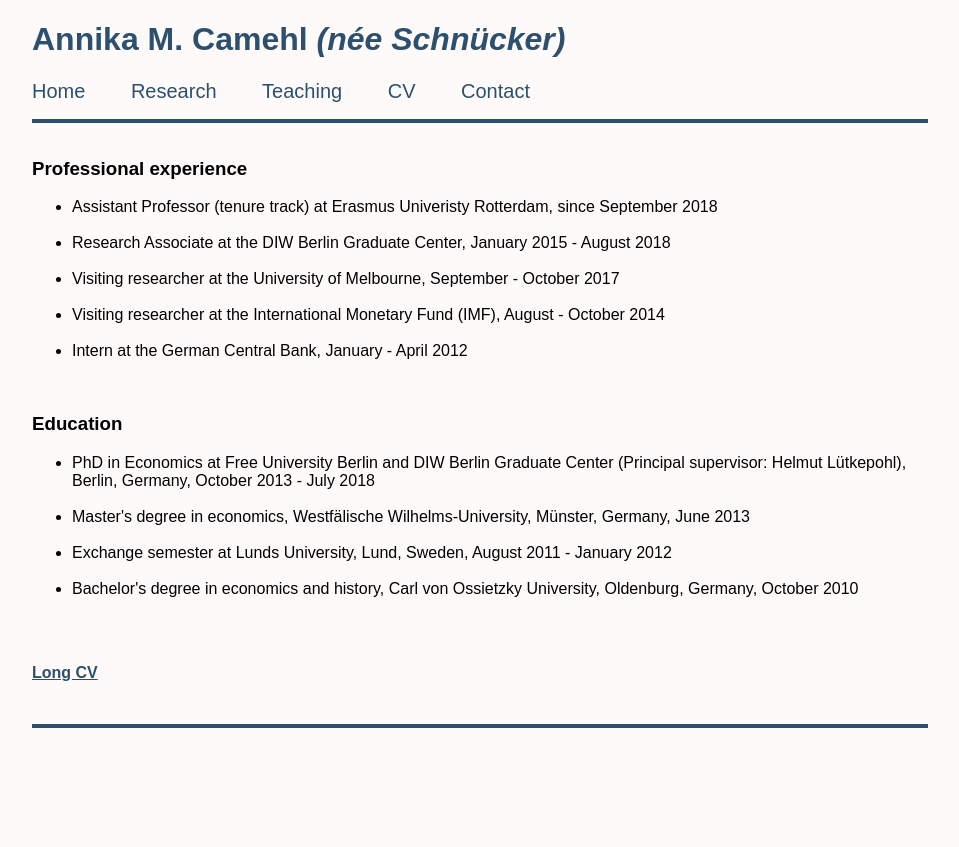
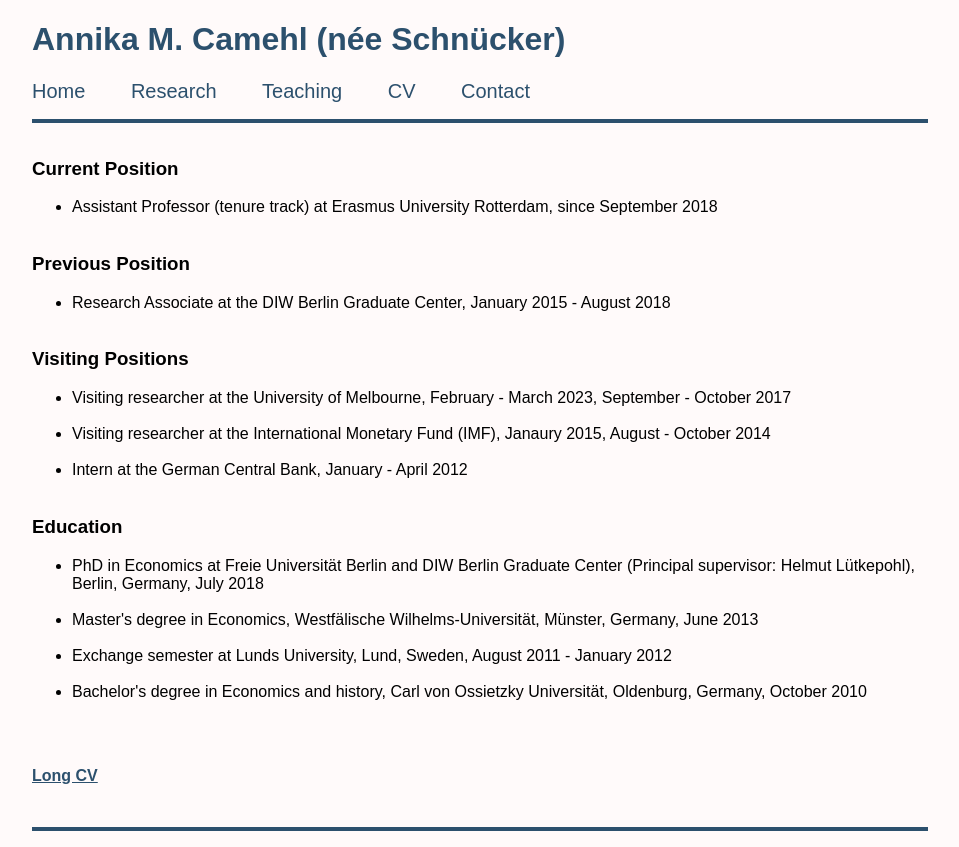
Before and after one commit to aschnuecker/aschnuecker.github.io, a plain HTML site: page cv.html in a window 1280 px wide. Shown: the whole page, without its empty margins (160-1119 px from the left). Before the commit the page ends 800 px from the top, so only its background shows below. Drawn offline with Linux system fonts and the light colour scheme.

Commit message:
overall update April23

```diff
--- a/cv.html
+++ b/cv.html
@@ -25,20 +25,26 @@
 	<div class='flex-container'>
 		<div class = 'flex-item'>
 
-		<h3> Professional experience </h3>
+		<h3> Current Position </h3>
 		<ul>
-			<li> Assistant Professor (tenure track) at Erasmus Univeristy Rotterdam, since September 2018 </li> <br>
+			<li> Assistant Professor (tenure track) at Erasmus University Rotterdam, since September 2018 </li> <br>
+		</ul>
+		<h3> Previous Position </h3>
+		<ul>
 			<li> Research Associate at the DIW Berlin Graduate Center, January 2015 - August 2018 </li> <br>
-			<li> Visiting researcher at the University of Melbourne, September - October 2017 </li> <br>
-			<li> Visiting researcher at the International Monetary Fund (IMF), August - October 2014 </li> <br>
-			<li> Intern at the German Central Bank, January - April 2012 </li>
-		</ul> <br>
+		</ul>
+		<h3> Visiting Positions </h3>
+		<ul>
+			<li> Visiting researcher at the University of Melbourne, February - March 2023, September - October 2017 </li> <br>
+			<li> Visiting researcher at the International Monetary Fund (IMF), Janaury 2015, August - October 2014 </li> <br>
+			<li> Intern at the German Central Bank, January - April 2012 </li> <br>
+		</ul>
 		<h3> Education </h3>
 		<ul>
-			<li> PhD in Economics at Free University Berlin and DIW Berlin Graduate Center (Principal supervisor: Helmut L&uuml;tkepohl), Berlin, Germany, October 2013 - July 2018 </li> <br>
-			<li> Master's degree in economics, Westf&auml;lische Wilhelms-University, M&uuml;nster, Germany, June 2013 </li> <br>
+			<li> PhD in Economics at Freie Universit&aumlt Berlin and DIW Berlin Graduate Center (Principal supervisor: Helmut L&uuml;tkepohl), Berlin, Germany, July 2018 </li> <br>
+			<li> Master's degree in Economics, Westf&auml;lische Wilhelms-Universit&aumlt, M&uuml;nster, Germany, June 2013 </li> <br>
 			<li> Exchange semester at Lunds University, Lund, Sweden, August 2011 - January 2012</li> <br>
-			<li> Bachelor's degree in economics and history, Carl von Ossietzky University, Oldenburg, Germany, October 2010 </li>
+			<li> Bachelor's degree in Economics and history, Carl von Ossietzky Universit&aumlt, Oldenburg, Germany, October 2010 </li>
 		</ul>
 
 		<br>
--- a/page_style.css
+++ b/page_style.css
@@ -22,14 +22,9 @@ a {
 	color: #2c506d;
 	}
 
-p.italic {
-    font-style: italic;
-}
-
 p.one {
      border-bottom: 4px solid #2c506d;
 }
-
 
 p.two {
      border-bottom: 1px solid #2c506d;
@@ -40,8 +35,6 @@ p.small {
     margin-top: 5em;
     margin-bottom: 2em;
 }
-
-
 
 h1 {
 
@@ -55,15 +48,12 @@ h2 {
 
 }
 
-
-
 h4 {
 
     margin-top: 2em;
     margin-bottom: 0.5em;
 
 }
-
 
 .flex-containermain {
 	display: -webkit-flex;
@@ -81,9 +71,6 @@ h4 {
         text-align: left;
 		}
 
-
-
-
 img {
 	hight: 50%;
 	}
```
Also changed, not shown: index.html (+2 -2 lines), research.html (+15 -14 lines), teaching.html (+2 -2 lines).
